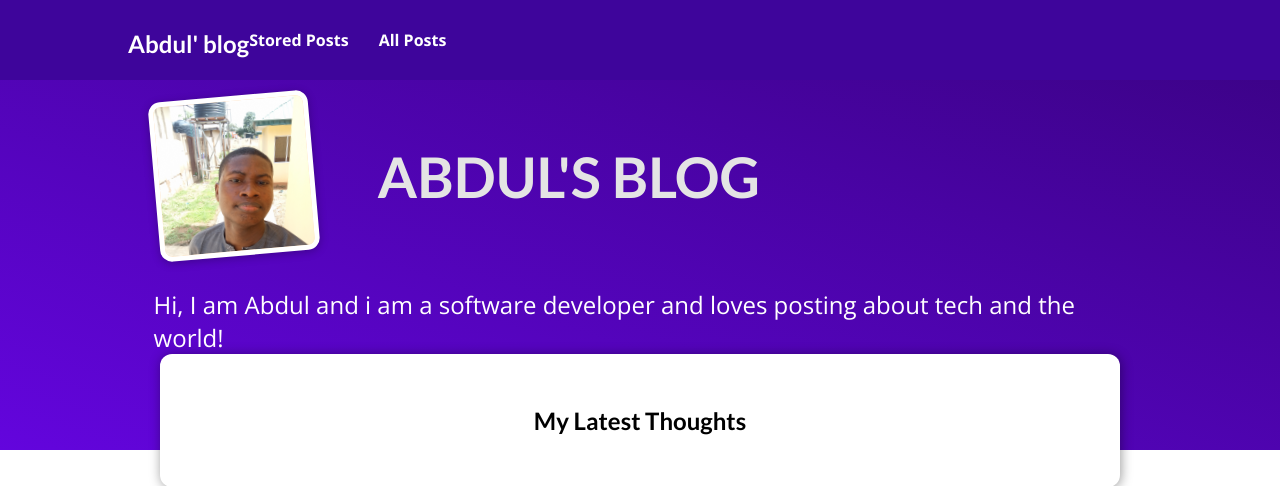
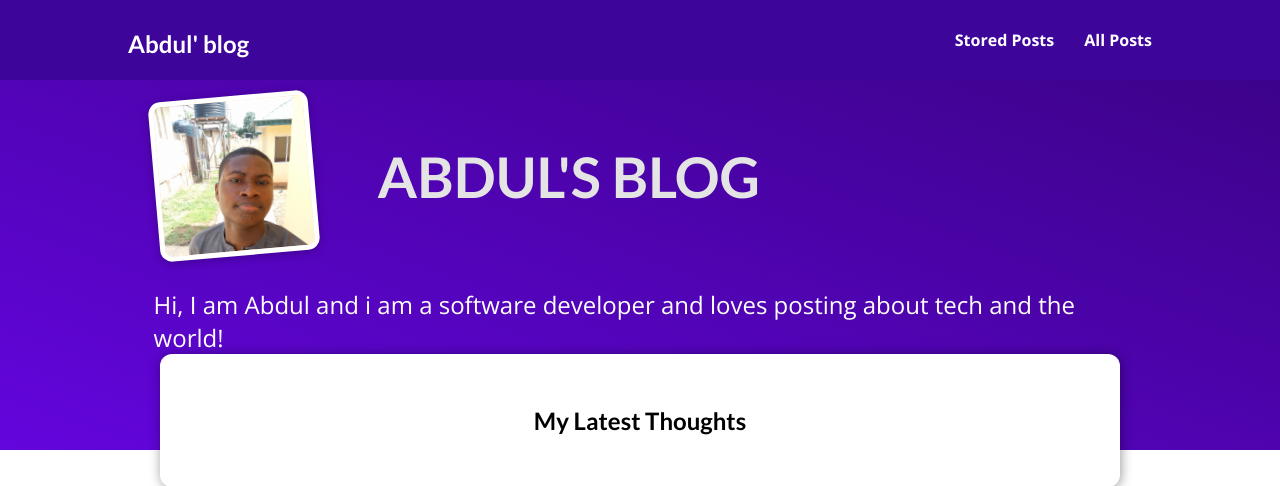
Before and after one commit to Abdul-abiola/django-blog-site, a Django app: page / in a window 1280 px wide. Shown: the top 486 px of the page. Run offline with Django 5.2, Linux system fonts and the light colour scheme; data that the repository does not hold is empty.

Commit message:
Update index.css

```diff
--- a/blog/static/blog/index.css
+++ b/blog/static/blog/index.css
@@ -2,17 +2,17 @@
   width: 100%;
   height: 5rem;
   display: flex;
-  justify-content: flex-start;
+  justify-content: space-between;
   align-items: center;
   padding: 0 10%;
   background-color: #3e059b;
-  /* position: absolute;
+  position: absolute;
   top: 0;
-  left: 0; */
+  left: 0;
 }
 #main-navigation nav {
   display: flex;
-  align-items: center;
+  /* align-items: center; */
   gap: 30px;
 }
 
@@ -20,7 +20,7 @@
   text-decoration: none;
   color: white;
   font-weight: bold;
-  margin: 0;
+  /* margin: 0; */
 }
 
 #main-navigation a:hover,
```
